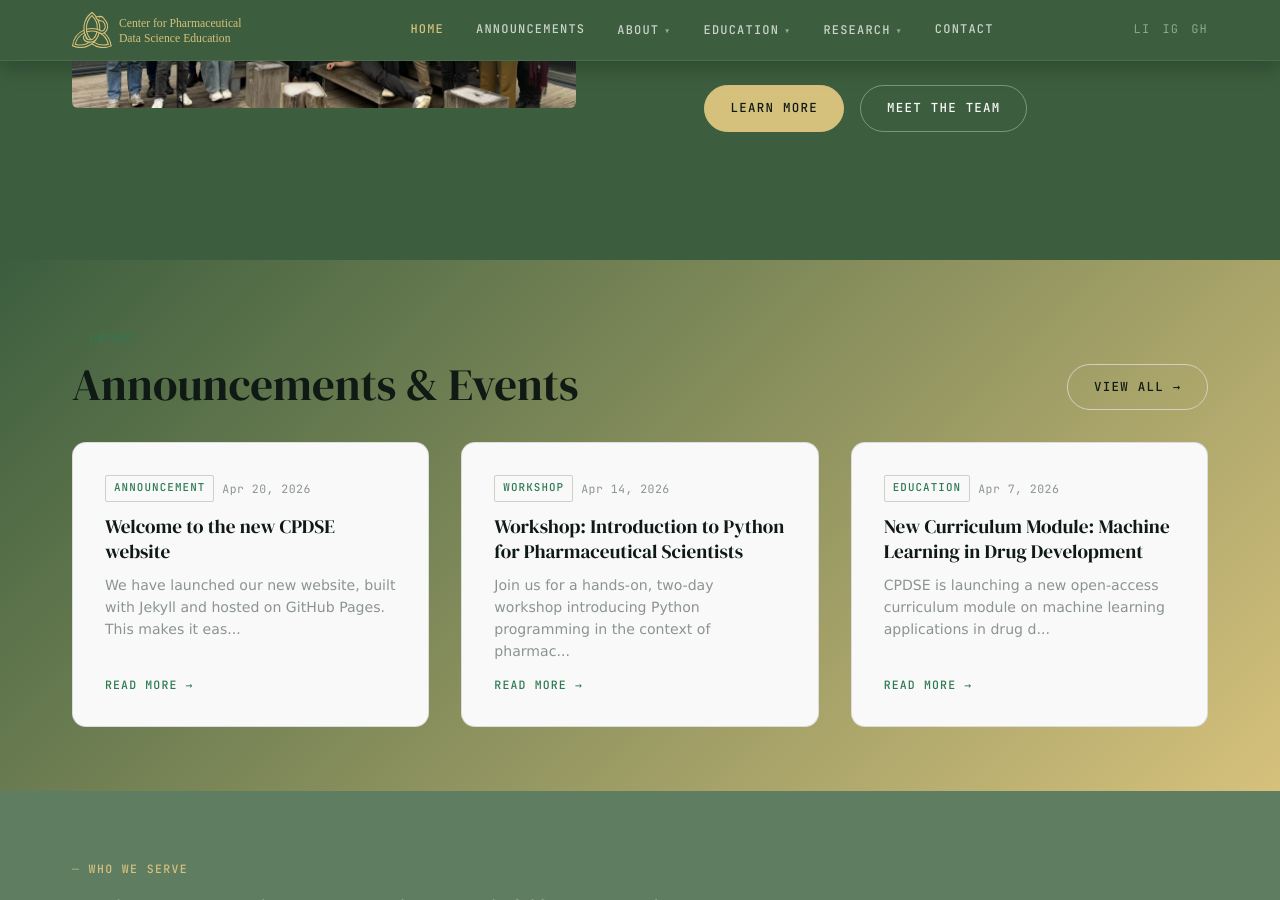
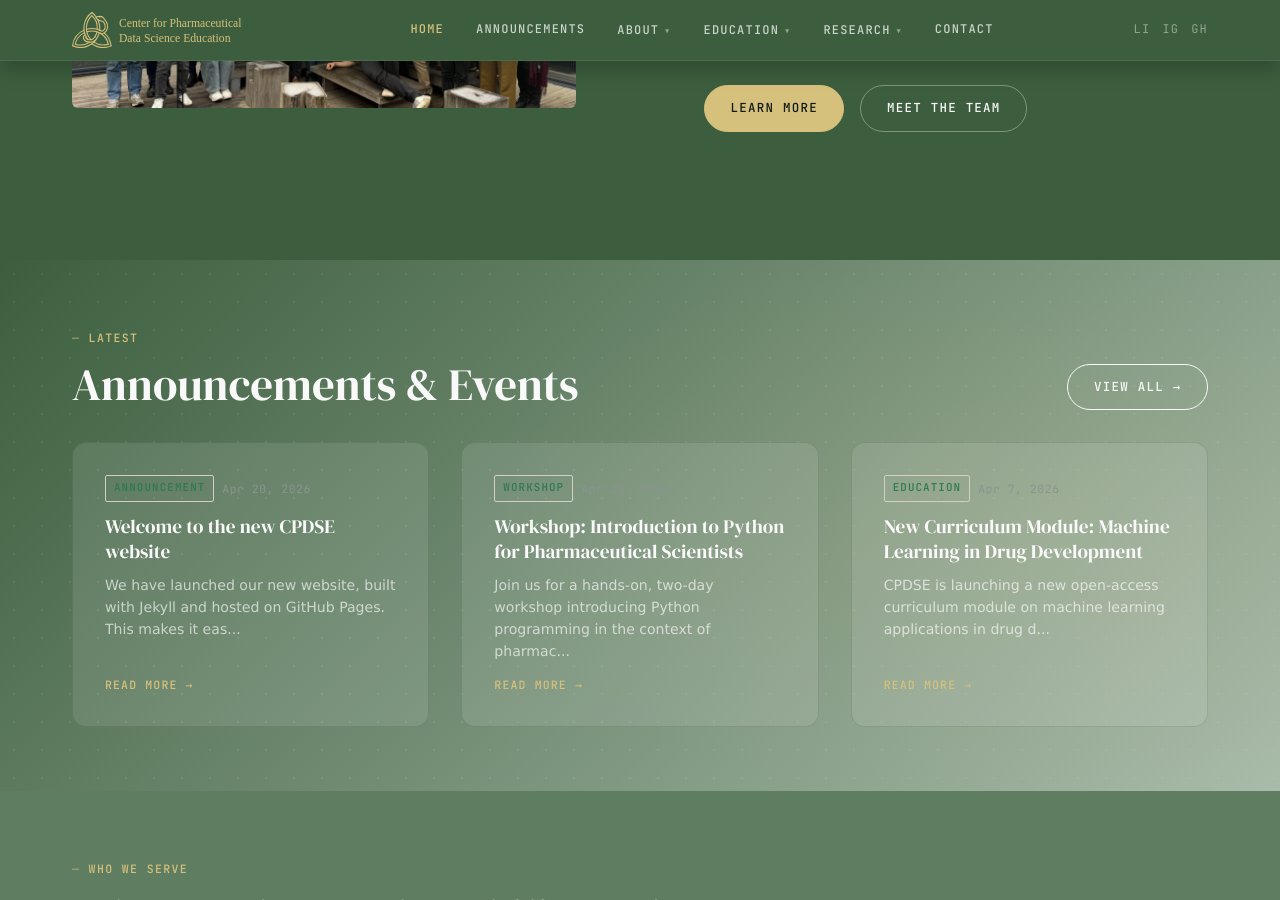
Before and after one commit to CPDSE/PagesCMS, a Jekyll site: the page built from index.md, in a window 1280 px wide and 900 px high, scrolled down 1389 px. Built offline with Jekyll 4.4.1, drawn with Linux system fonts in a browser that asks for light colours.

Commit message:
gradient background styling

```diff
--- a/_layouts/home.html
+++ b/_layouts/home.html
@@ -67,14 +67,14 @@ layout: default
 </section>
 
 <!-- ANNOUNCEMENTS -->
-<section class="section section-alt" style="background: linear-gradient(135deg, #3C5E3E 0%, #D6C17C 100%);">
+<section class="section section-alt section-announcements" style="background: linear-gradient(135deg, #3C5E3E 0%, #A9BBAA 100%);">
   <div class="container">
     <div class="section-header fade-in" style="display:flex; justify-content:space-between; align-items:flex-end; flex-wrap:wrap; gap:1rem;">
       <div>
         <span class="section-label">Latest</span>
         <h2>Announcements &amp; Events</h2>
       </div>
-      <a href="{{ '/announcements/' | relative_url }}" class="btn btn-ghost" style="border-color:var(--border); color:var(--ink);">View all →</a>
+      <a href="{{ '/announcements/' | relative_url }}" class="btn btn-ghost" style="border-color:var(--offwhite); color:var(--offwhite);">View all →</a>
     </div>
 
     <div class="announcements-grid fade-in-stagger">
@@ -124,7 +124,7 @@ layout: default
 </section>
 
 <!-- CIRCLES -->
-<section class="section section-circles">
+<section class="section section-circles" style="background: linear-gradient(135deg, #3C5E3E 0%, #A9BBAA 100%);">
   <div class="container">
     <div class="circles-layout">
       <div class="section-header fade-in" style="margin-bottom:var(--space-md);">
--- a/assets/css/main.css
+++ b/assets/css/main.css
@@ -267,6 +267,52 @@ a { color: inherit; }
   background-position: 0 0, 0 0;
   pointer-events: none;
 }
+.section-announcements {
+  position: relative;
+  overflow: hidden;
+  color: var(--offwhite);
+}
+.section-announcements .section-label {
+  color: var(--accent);
+}
+.section-announcements h2 {
+  color: var(--offwhite);
+}
+.section-announcements .announcement-card {
+  background: rgba(255,255,255,0.1);
+  color: var(--offwhite);
+}
+.section-announcements .announcement-card:hover {
+  background: rgba(255,255,255,0.15);
+}
+.section-announcements .card-meta {
+  color: rgba(255,255,255,0.6);
+}
+.section-announcements .announcement-card h3 {
+  color: var(--offwhite);
+}
+.section-announcements .announcement-card p {
+  color: rgba(255,255,255,0.65) !important;
+}
+.section-announcements .card-arrow {
+  color: var(--accent);
+}
+.section-announcements::before {
+  content: '';
+  position: absolute;
+  inset: 0;
+  z-index: 1;
+  background-image:
+    radial-gradient(ellipse 60% 80% at 80% 50%, rgba(214,193,124,0.10) 0%, transparent 70%),
+    radial-gradient(circle, rgba(249,249,249,0.07) 1px, transparent 1px);
+  background-size: auto, 28px 28px;
+  background-position: 0 0, 0 0;
+  pointer-events: none;
+}
+.section-announcements > * {
+  position: relative;
+  z-index: 2;
+}
 .hero-inner {
   min-width: 0;
   max-width: clamp(300px, 48%, 560px);
@@ -456,8 +502,41 @@ a { color: inherit; }
   color: var(--offwhite);
 }
 .section-circles {
-  background: linear-gradient(110deg, #5F7D61 0%, #F9F9F9 100%);
-  color: var(--ink);
+  background: linear-gradient(135deg, #3C5E3E 0%, #A9BBAA 100%);
+  color: var(--offwhite);
+  position: relative;
+  overflow: hidden;
+}
+.section-circles::before {
+  content: '';
+  position: absolute;
+  inset: 0;
+  z-index: 1;
+  background-image:
+    radial-gradient(ellipse 60% 80% at 80% 50%, rgba(214,193,124,0.10) 0%, transparent 70%),
+    radial-gradient(circle, rgba(249,249,249,0.07) 1px, transparent 1px);
+  background-size: auto, 28px 28px;
+  background-position: 0 0, 0 0;
+  pointer-events: none;
+}
+.section-circles > * {
+  position: relative;
+  z-index: 2;
+}
+.section-circles .section-label {
+  color: var(--accent);
+}
+.section-circles h2 {
+  color: var(--offwhite);
+}
+.section-circles p {
+  color: rgba(255,255,255,0.65);
+}
+.section-circles .circle-title {
+  color: var(--offwhite);
+}
+.section-circles .circle-desc {
+  color: rgba(255,255,255,0.7);
 }
 .section-green {
   background: var(--green);
```
